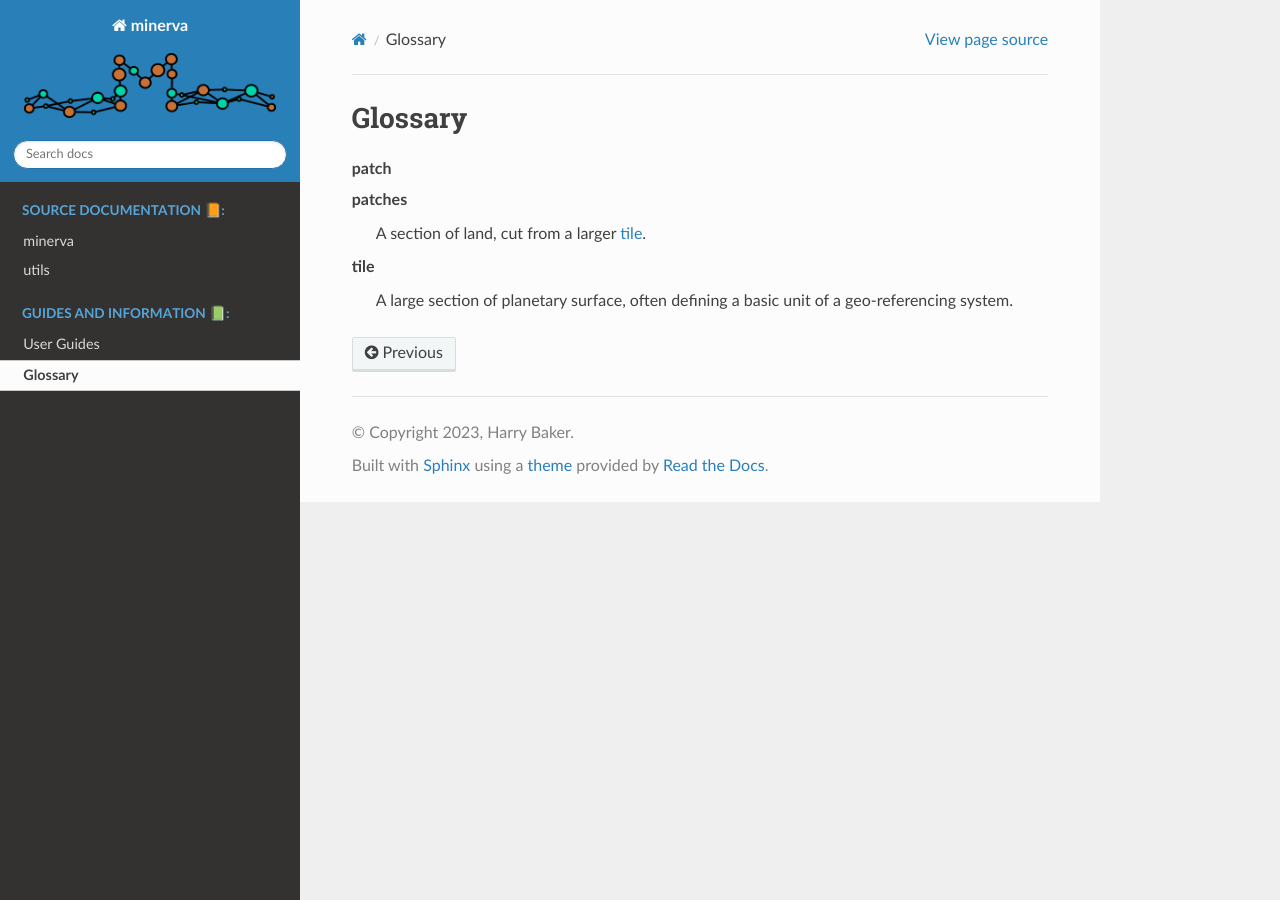
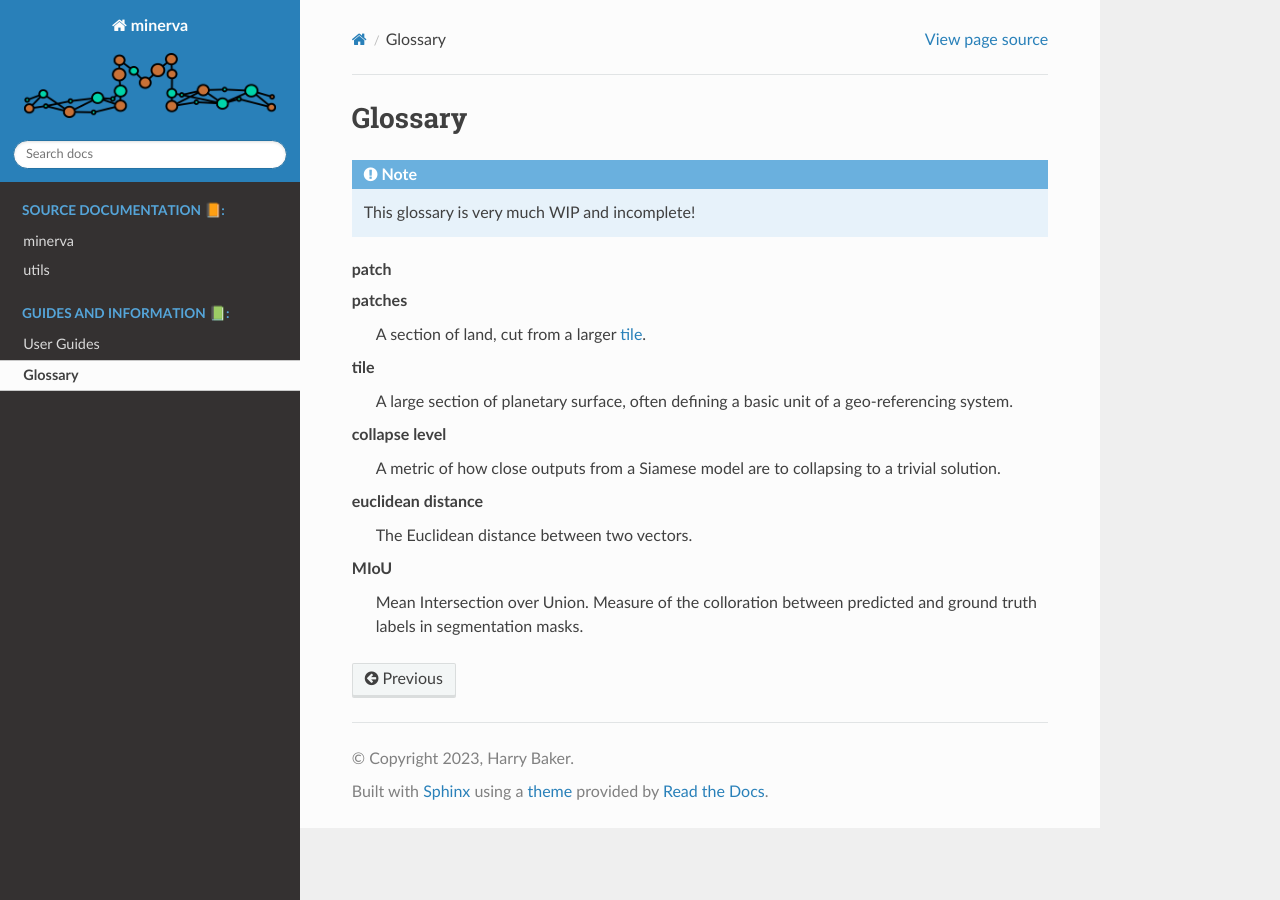
Before and after one commit to Pale-Blue-Dot-97/Minerva, a Sphinx documentation site: the page built from docs/source/glossary.rst, in a window 1280 px wide. Built offline with Sphinx 7.4.7 and the Read the Docs theme 2.0.0, drawn with Linux system fonts in a browser that asks for light colours.

Commit message:
Add missing terms to gloassary

```diff
--- a/docs/source/glossary.rst
+++ b/docs/source/glossary.rst
@@ -1,5 +1,8 @@
 Glossary
 ========
+
+.. note::
+    This glossary is very much WIP and incomplete!
 
 .. glossary::
 
@@ -9,3 +12,13 @@ Glossary
 
     tile
         A large section of planetary surface, often defining a basic unit of a geo-referencing system.
+
+    collapse level
+        A metric of how close outputs from a Siamese model are to collapsing to a trivial solution.
+
+    euclidean distance
+        The Euclidean distance between two vectors.
+
+    MIoU
+        Mean Intersection over Union. Measure of the colloration between predicted and ground truth labels
+        in segmentation masks.
```
